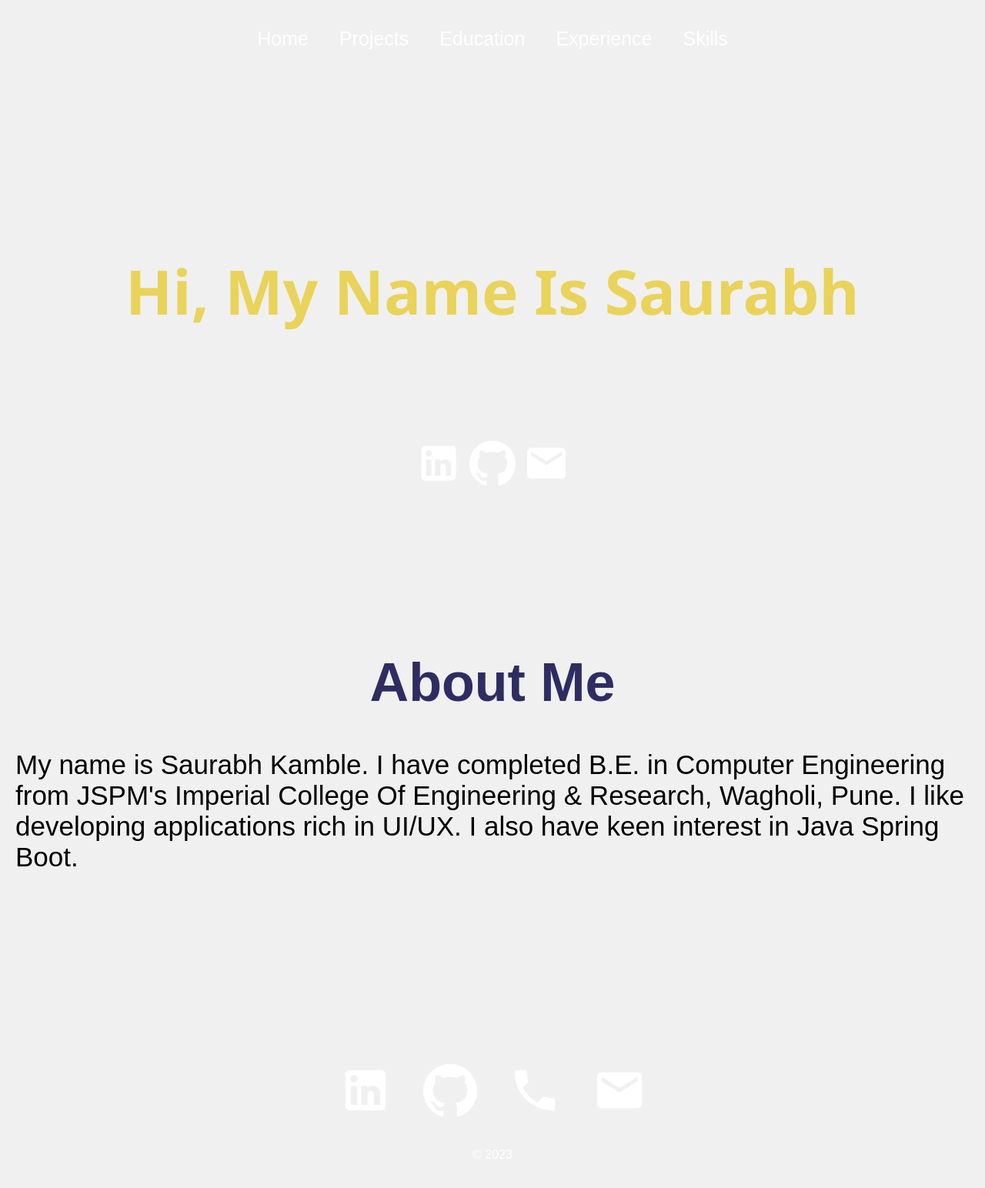
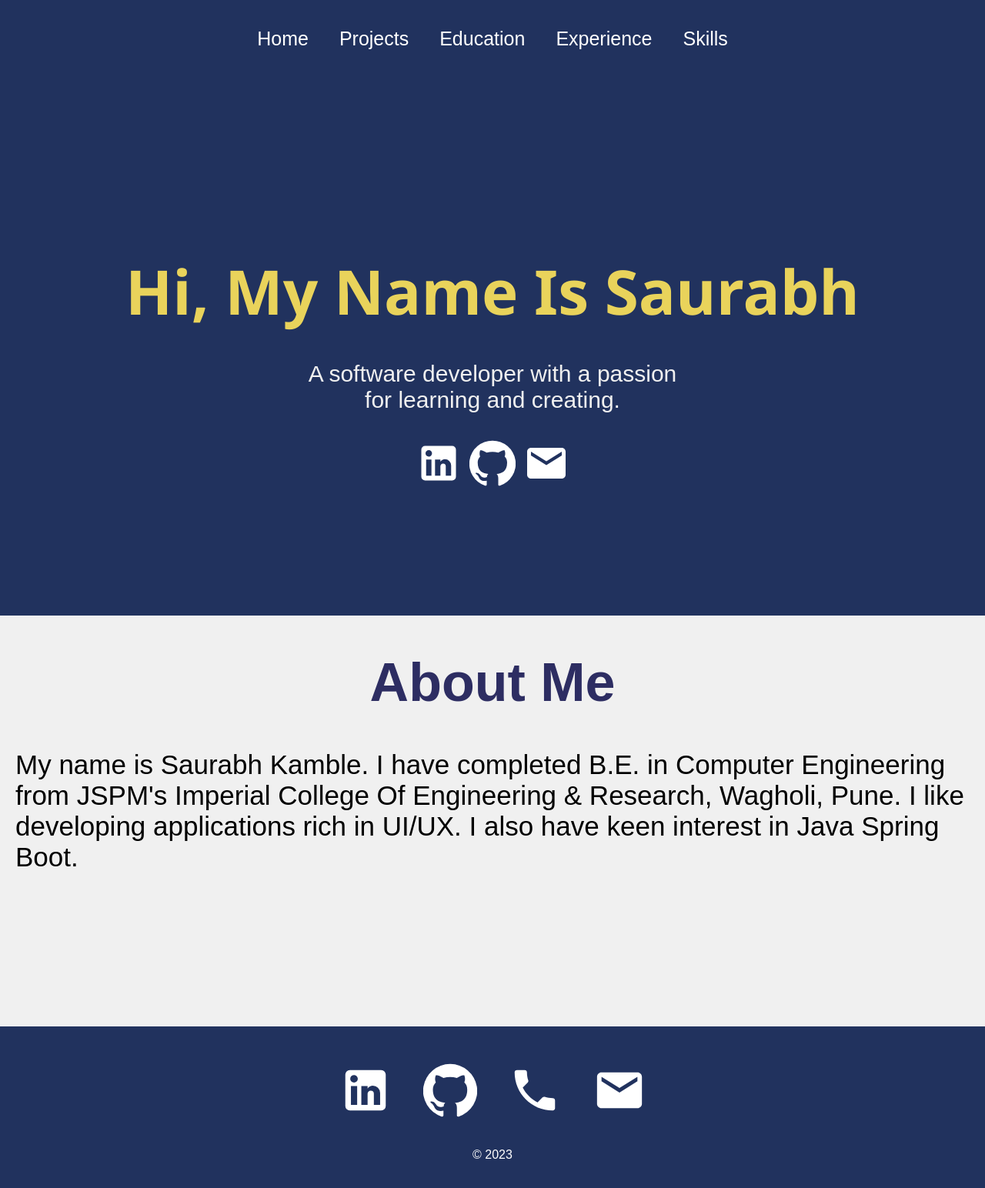
Before and after one commit to saurabhkamble03/MyPortFolio, a React (Create React App) app: page / in a window 1280 px wide. Shown: the whole page at 77% size. Built offline with nearby package versions, Linux system fonts and the light colour scheme.

Commit message:
Add files via upload

```diff
--- a/src/styles/Footer.css
+++ b/src/styles/Footer.css
@@ -1,7 +1,7 @@
 .footer {
     width: 100%;
     height: 200px;
-    background: #00000;
+    background: #21325e;
     display: flex;
     justify-content: center;
     align-items: center;
--- a/src/styles/Home.css
+++ b/src/styles/Home.css
@@ -13,7 +13,7 @@
     justify-content: center;
     align-items: center;
     text-align: center;
-    background-color: #00000;
+    background-color: #21325e;
     color: #f0f0f0;
   }
 
--- a/src/styles/Navbar.css
+++ b/src/styles/Navbar.css
@@ -1,7 +1,7 @@
 .navbar {
     width: 100%;
     height: 100px;
-    background: #00000;
+    background: #21325e;
   }
 
   .links {
@@ -55,8 +55,11 @@
   }
 
   @media only screen and (max-width: 900px) {
-    .navbar a {
-      width: 70px;
+    .toggleButton {
+      display: flex;
+    }
+    #close a {
+      display: none;
     }
   }
 
```
Also changed, not shown: src/styles/Project.css (line endings or trailing spaces), src/styles/ProjectDisplay.css (line endings or trailing spaces), src/styles/Skills.css (line endings or trailing spaces).
